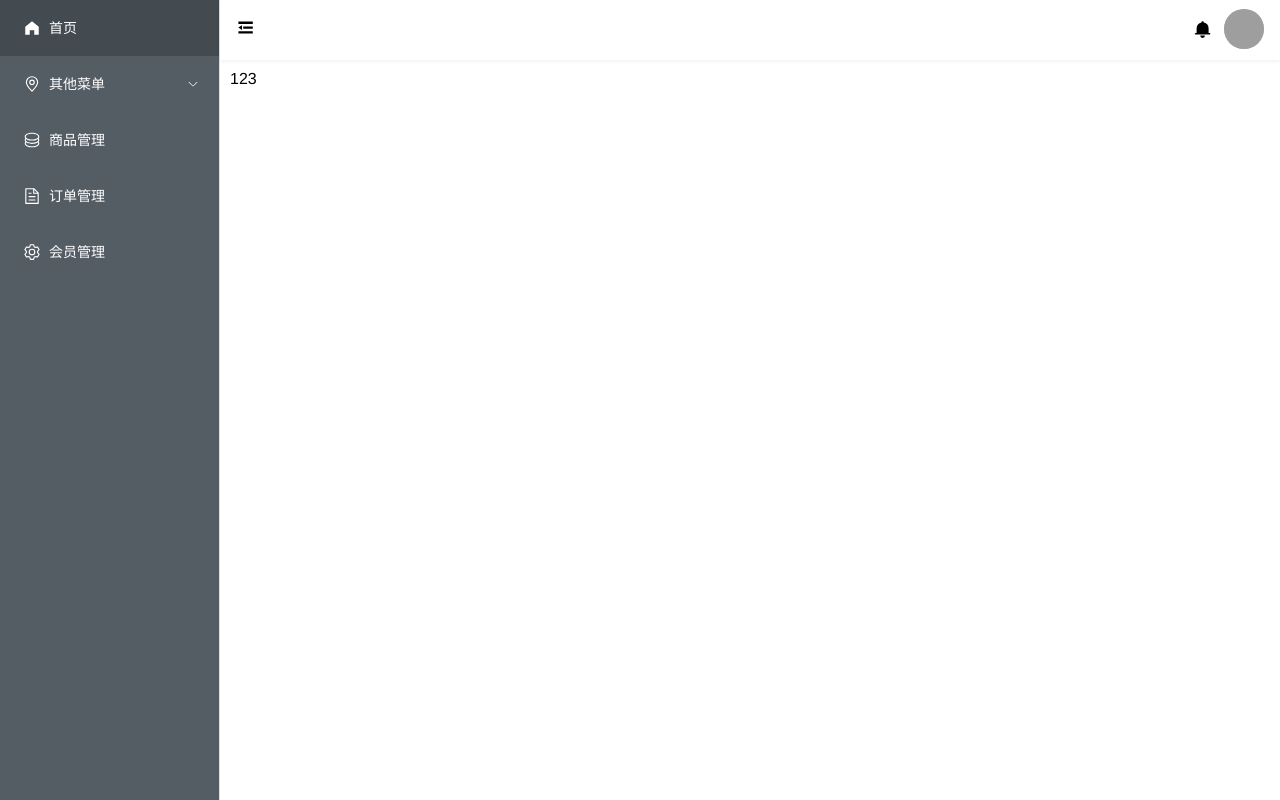
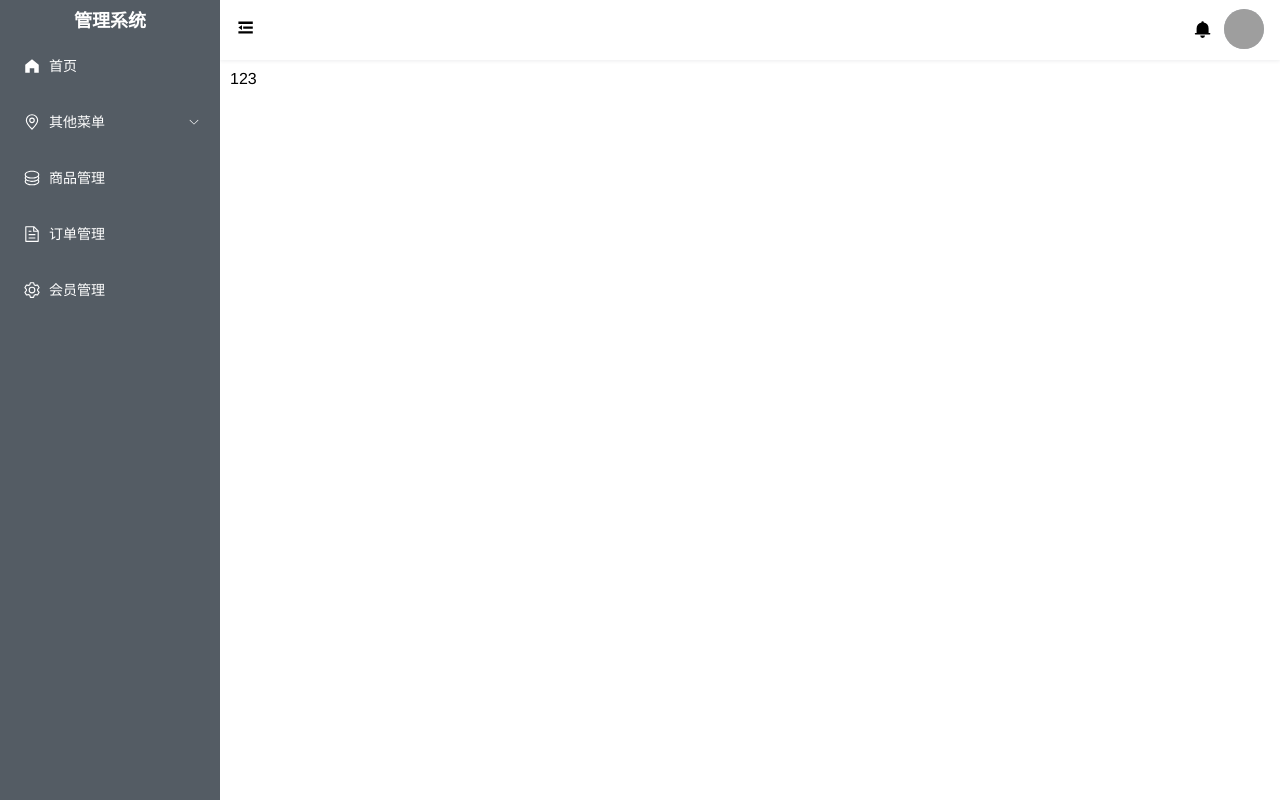
Before and after one commit to veagxxx/mall-admin, a Vue app: page /index in a window 1280 px wide. Built offline with nearby package versions, Linux system fonts and the light colour scheme; grey boxes are pictures that could not be loaded.

Commit message:
fix：布局样式修改

```diff
--- a/components.d.ts
+++ b/components.d.ts
@@ -11,7 +11,6 @@ declare module '@vue/runtime-core' {
   export interface GlobalComponents {
     ElAside: typeof import('element-plus/es')['ElAside']
     ElAvatar: typeof import('element-plus/es')['ElAvatar']
-    ElButton: typeof import('element-plus/es')['ElButton']
     ElConfigProvider: typeof import('element-plus/es')['ElConfigProvider']
     ElContainer: typeof import('element-plus/es')['ElContainer']
     ElDropdown: typeof import('element-plus/es')['ElDropdown']
--- a/src/App.vue
+++ b/src/App.vue
@@ -7,7 +7,5 @@
 
 </script>
 <style lang="scss" scoped>
-  html, body, #app {
-    height: 100%;
-  }
+
 </style>
--- a/src/assets/styles/index.scss
+++ b/src/assets/styles/index.scss
@@ -20,3 +20,10 @@ body::-webkit-scrollbar-thumb {
   height: 50px;
   border-radius: 5px;
 }
+
+#app {
+  margin: 0;
+  padding: 0;
+  height: 100vh;
+  width: 100%;
+}
--- a/src/layout/Layout.vue
+++ b/src/layout/Layout.vue
@@ -1,13 +1,16 @@
 <template>
-  <el-container>
-      <Aside :hasCollapse="hasCollapse"></Aside>
-    <el-container class="container">
+  <el-container class="container">
+    <Aside :hasCollapse="hasCollapse"></Aside>
+    <el-container class="right-container">
       <el-header><Header></Header></el-header>
       <el-main>
-        <router-view></router-view>
+        <el-scrollbar>
+          <router-view></router-view>
+        </el-scrollbar>
       </el-main>
     </el-container>
   </el-container>
+
 </template>
 <script lang='ts' setup>
   import Header from './header/index.vue';
@@ -20,28 +23,20 @@
   })
 </script>
 <style lang='scss' scoped>
+.container {
+  height: 100%;
   .el-header {
     padding: 0;
     box-shadow: 0 1px 4px rgba(0,21,41,.08);
-    z-index: 1000;
-    /* position: sticky;
-    top: 0; */
     background-color: #fff;
   }
-  .container {
-    height: 100vh;
-    flex: 1;
+  .right-container {
+    height: 100%;
     .el-main {
       padding: 10px;
       overflow: auto;
-      &::-webkit-scrollbar{
-        width: 8px;
-      }
-      &::-webkit-scrollbar-thumb {
-        background-color: lightgray;
-        height: 50px;
-        border-radius: 5px;
-      }
     }
   }
+}
+
 </style>
--- a/src/layout/aside/index.vue
+++ b/src/layout/aside/index.vue
@@ -1,14 +1,15 @@
 <template>
-  <el-scrollbar :always="false">
+  <el-scrollbar>
     <el-menu
       :collapse="hasCollapse"
       :collapse-transition="true"
       :unique-opened="true"
       :router="true"
       :default-active="$route.path"
-      background-color="#545c64"
+      :background-color="asideBgColor"
       text-color="#fff"
     >
+      <h3 v-show="!hasCollapse" class="system-title">管理系统</h3>
       <el-menu-item index="2">
         <el-icon><HomeFilled /></el-icon>
         <template #title>首页</template>
@@ -67,19 +68,31 @@
   </el-scrollbar>
 </template>
 <script lang='ts' setup>
+  import { ref } from 'vue';
+
   defineProps({
     hasCollapse: Boolean
   })
+  const asideBgColor = ref<string>('#545c64');
 </script>
 <style lang='scss' scoped>
-  .el-menu {
-    height: 100vh;
-    overflow: auto;
-    :deep(.el-sub-menu__title) {
-      padding-right: 0;
+  .el-scrollbar {
+    height: 100%;
+    background-color: v-bind(asideBgColor);
+    .el-menu {
+      height: 100%;
+      border-right: none;
+      .system-title {
+        padding: 0px;
+        font-size: 18px;
+        margin: 6px;
+        text-align: center;
+        color: #fff;
+        transition: none;
+      }
+    }
+    .el-menu:not(.el-menu--collapse) {
+      width: 220px;
     }
   }
-  .el-menu:not(.el-menu--collapse) {
-    width: 220px;
-  }
 </style>
```
